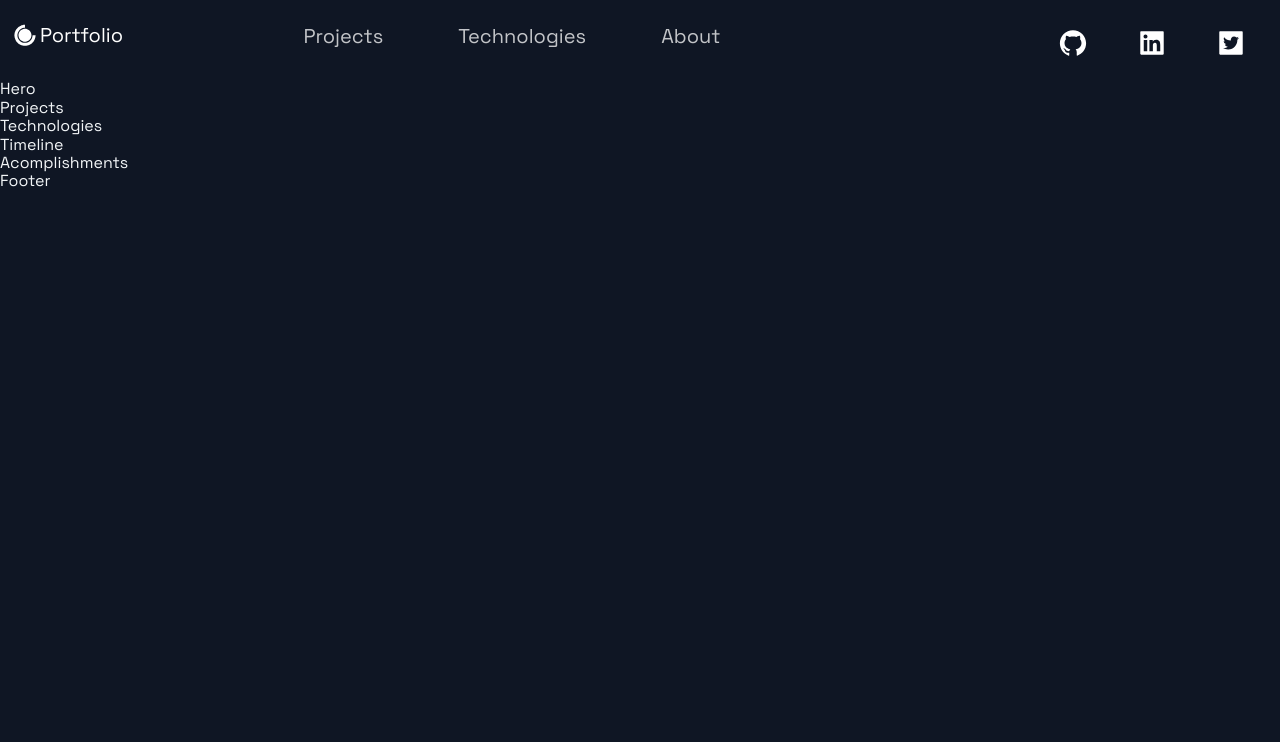
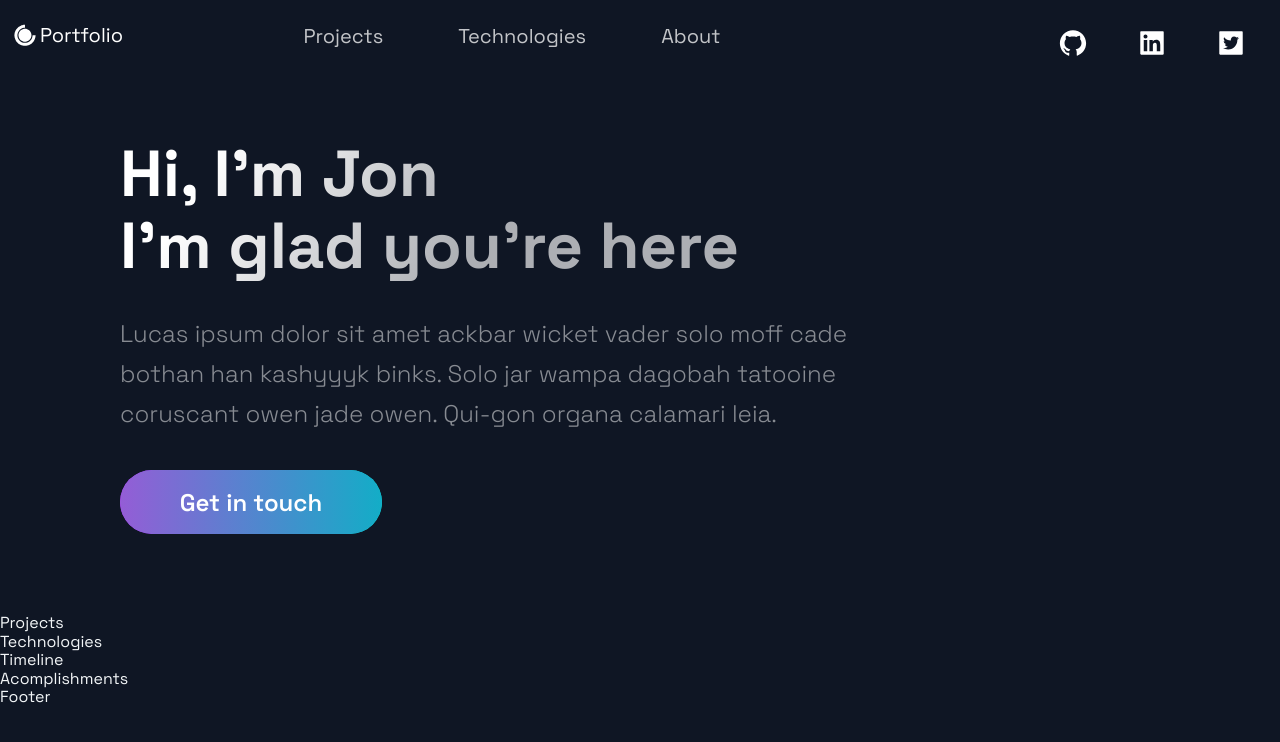
Before and after one commit to borocodes/jb_react_portfolio, a Next.js app: page / in a window 1280 px wide. Shown: the top 742 px of the page. Built offline with nearby package versions, Linux system fonts and the light colour scheme.

Commit message:
Hero completed

```diff
--- a/src/components/Hero/Hero.js
+++ b/src/components/Hero/Hero.js
@@ -1,13 +1,25 @@
+//TODO: add resume download button
+
 import React from 'react';
 
 import { Section, SectionText, SectionTitle } from '../../styles/GlobalComponents';
 import Button from '../../styles/GlobalComponents/Button';
 import { LeftSection } from './HeroStyles';
 
+
 const Hero = (props) => (
-  <div>
-    Hero
-  </div>
+  <Section row nopadding>
+    <LeftSection>
+      <SectionTitle main center>
+        Hi, I'm Jon<br />
+        I'm glad you're here
+      </SectionTitle>
+      <SectionText>
+      Lucas ipsum dolor sit amet ackbar wicket vader solo moff cade bothan han kashyyyk binks. Solo jar wampa dagobah tatooine coruscant owen jade owen. Qui-gon organa calamari leia.
+      </SectionText>
+      <Button>Get in touch</Button>
+    </LeftSection>
+  </Section>
 );
 
 export default Hero;
```
Also changed, not shown: 1 other file (tests, documents, lock files or other folders).
